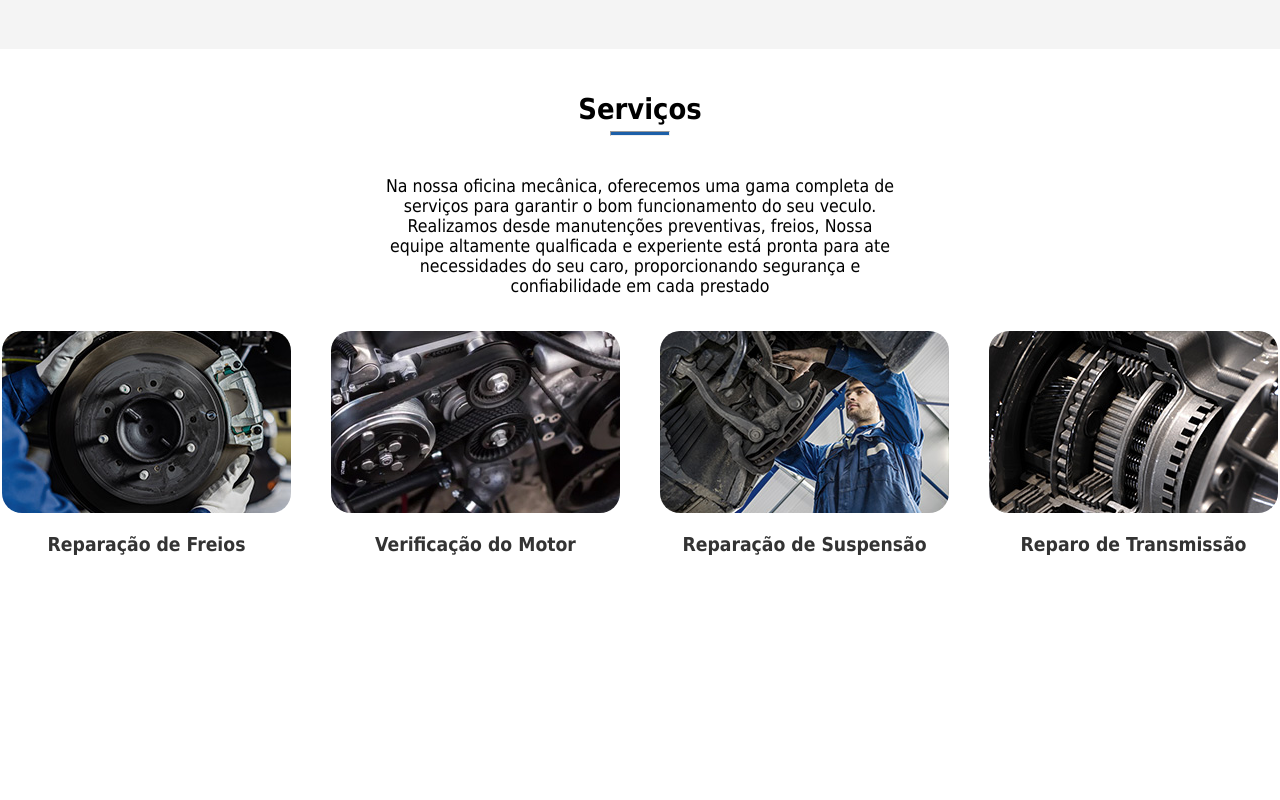
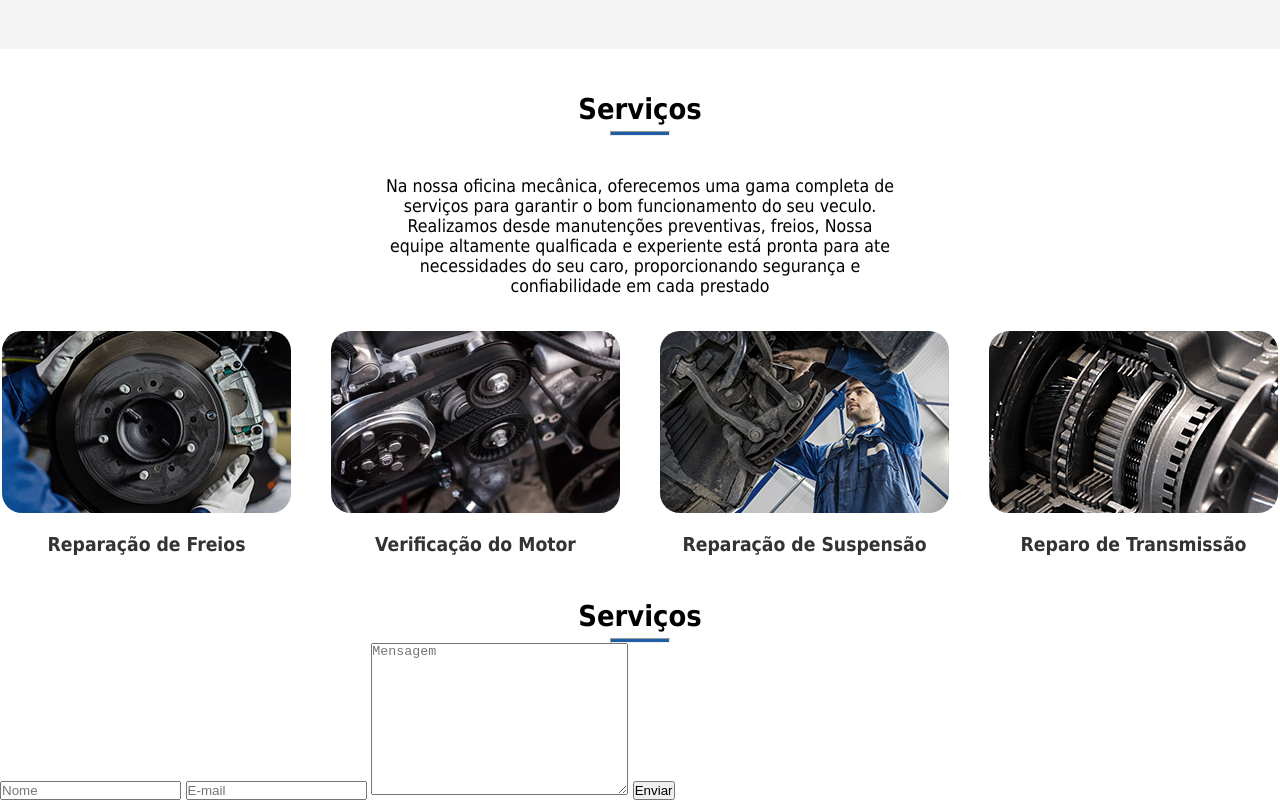
Before and after one commit to NaTToHen/LandingPage-TDE-4, a plain HTML site: page index.html in a window 1280 px wide. Shown: the part 841-1641 px from the top of the page. Before the commit the page ends 1440 px from the top, so only its background shows below. Drawn offline with Linux system fonts and the light colour scheme.

Commit message:
contato
contato

```diff
--- a/index.css
+++ b/index.css
@@ -168,3 +168,33 @@ nav a {
 .card h1 {
   font-size: 1.2rem;
 }
+
+.textosSec4 {
+  display: flex;
+  flex-direction: column;
+  align-items: center;
+  gap: 40px;
+  color: black;
+}
+
+.textosSec4 div {
+  display: flex;
+  align-items: center;
+  flex-direction: column;
+  gap: 5px;
+}
+
+.textosSec4 div h1 {
+  font-size: 1.8rem;
+}
+
+.textosSec4 div hr {
+  background-color: #1c5fa8;
+  width: 60px;
+  height: 5px;
+}
+
+.textosSec4 p {
+  width: 50%;
+  font-size: 1.1rem;
+}
--- a/index.html
+++ b/index.html
@@ -96,6 +96,19 @@
   </section>
 
   <section class="contato">
+    <div class="textosSec4">
+      <div>
+        <h1>Serviços</h1>
+        <hr>
+      </div>
+    </div>
+
+      <form action="" class="">
+        <input type="text" placeholder="Nome">
+        <input type="text" placeholder="E-mail">
+        <textarea name="" id="" cols="30" rows="10" placeholder="Mensagem"></textarea>
+        <button>Enviar</button>
+      </form>
 
   </section>
 </body>
```
